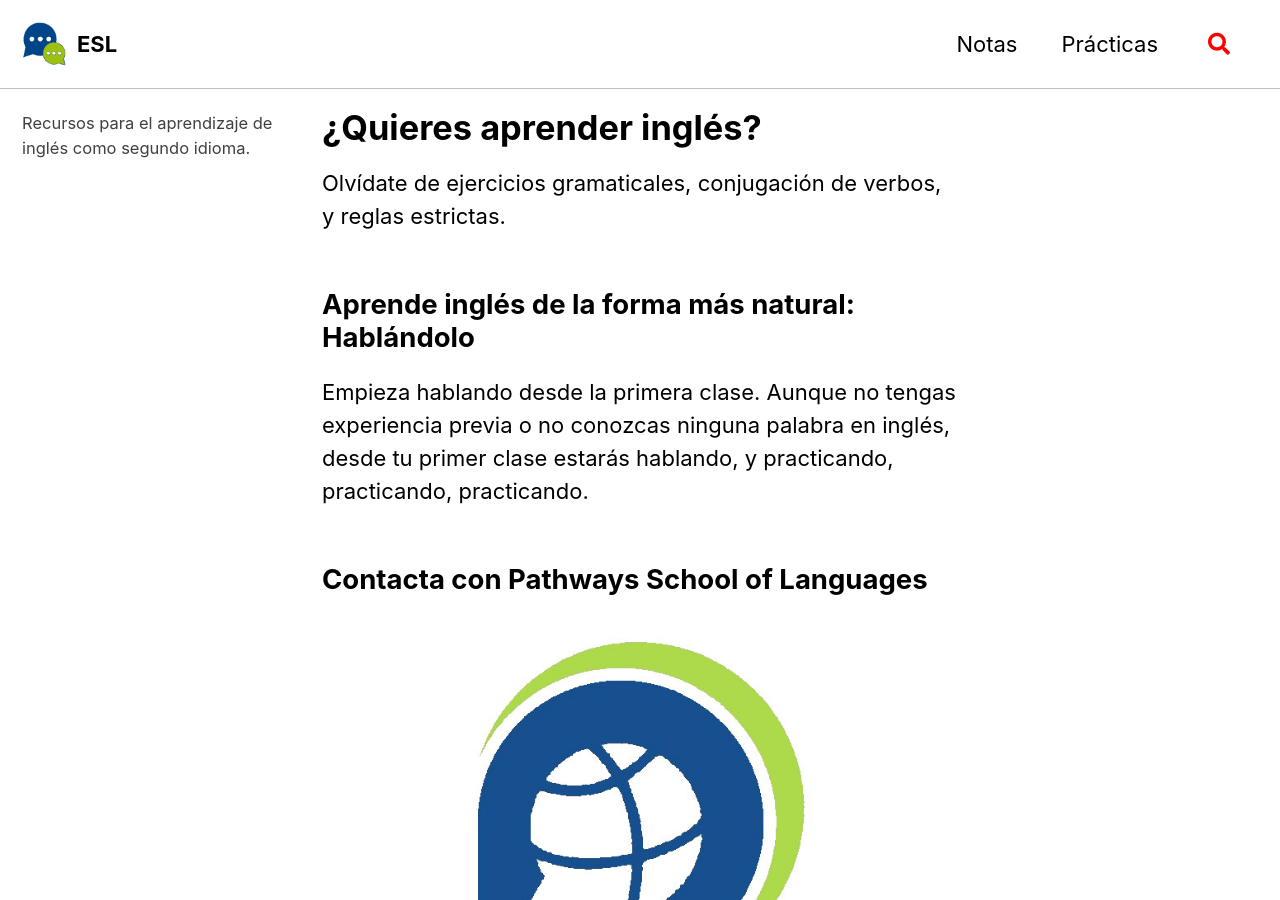
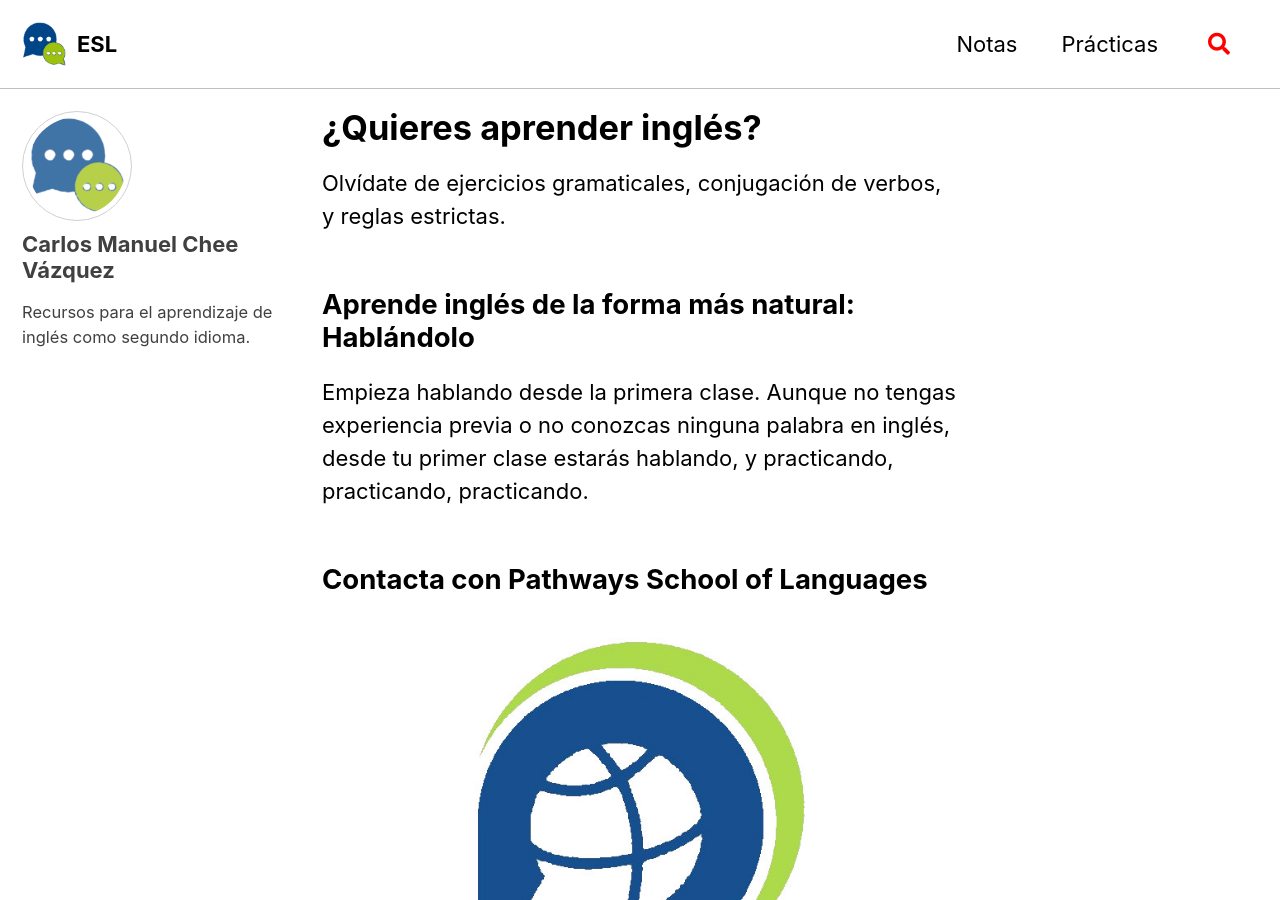
Before and after one commit to camachevaz/ESL, a Jekyll site: the page built from index.md, in a window 1280 px wide and 900 px high. Built offline with Jekyll 4.4.1, drawn with Linux system fonts in a browser that asks for light colours; cached includes are drawn as plain includes.

Commit message:
Update _config.yml

```diff
--- a/_config.yml
+++ b/_config.yml
@@ -103,8 +103,8 @@ analytics:
 
 # Site Author
 author:
-  name             : # "Aprende inglés ESL"
-  avatar           : # "/assets/img/mstile-150x150.png"
+  name             : "Carlos Manuel Chee Vázquez"
+  avatar           : "/assets/img/mstile-150x150.png"
   bio              : "Recursos para el aprendizaje de inglés como segundo idioma."
   location         : # "Mexicali, Baja California. México"
   email            :
```
